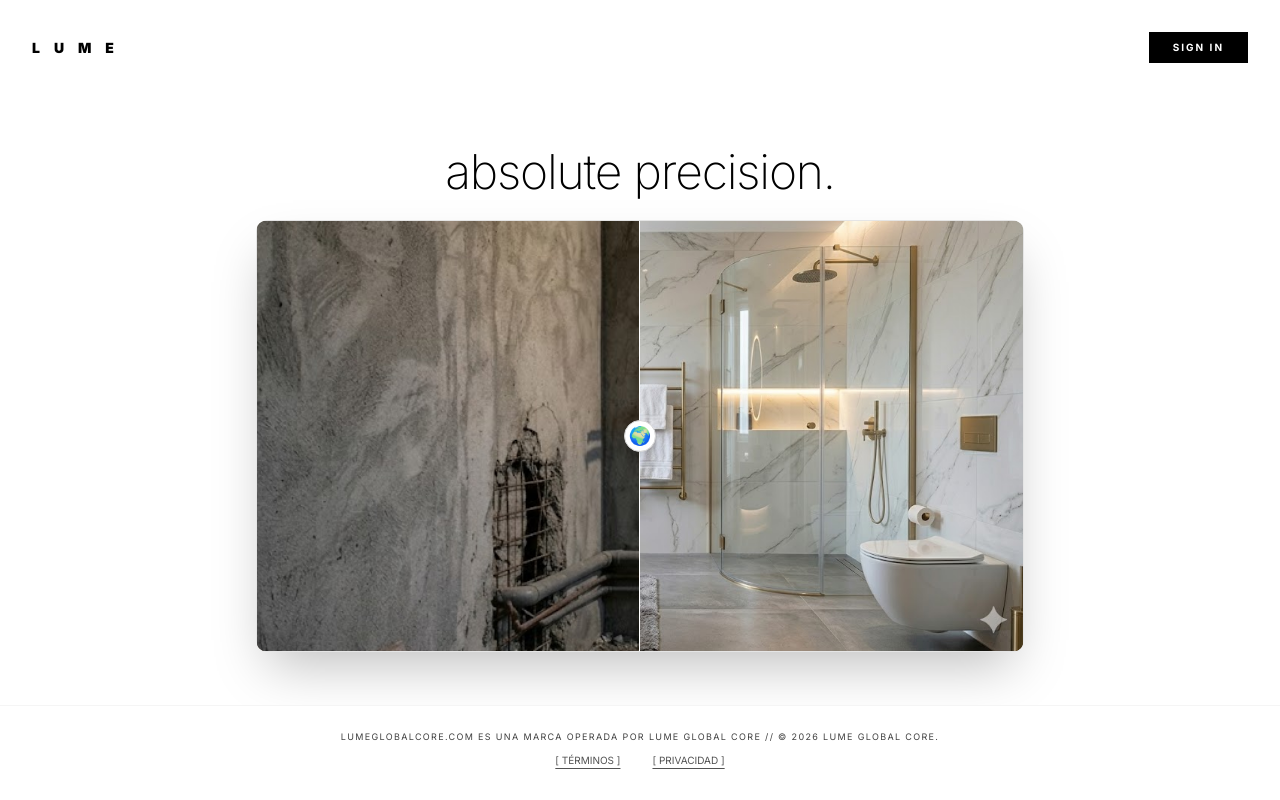
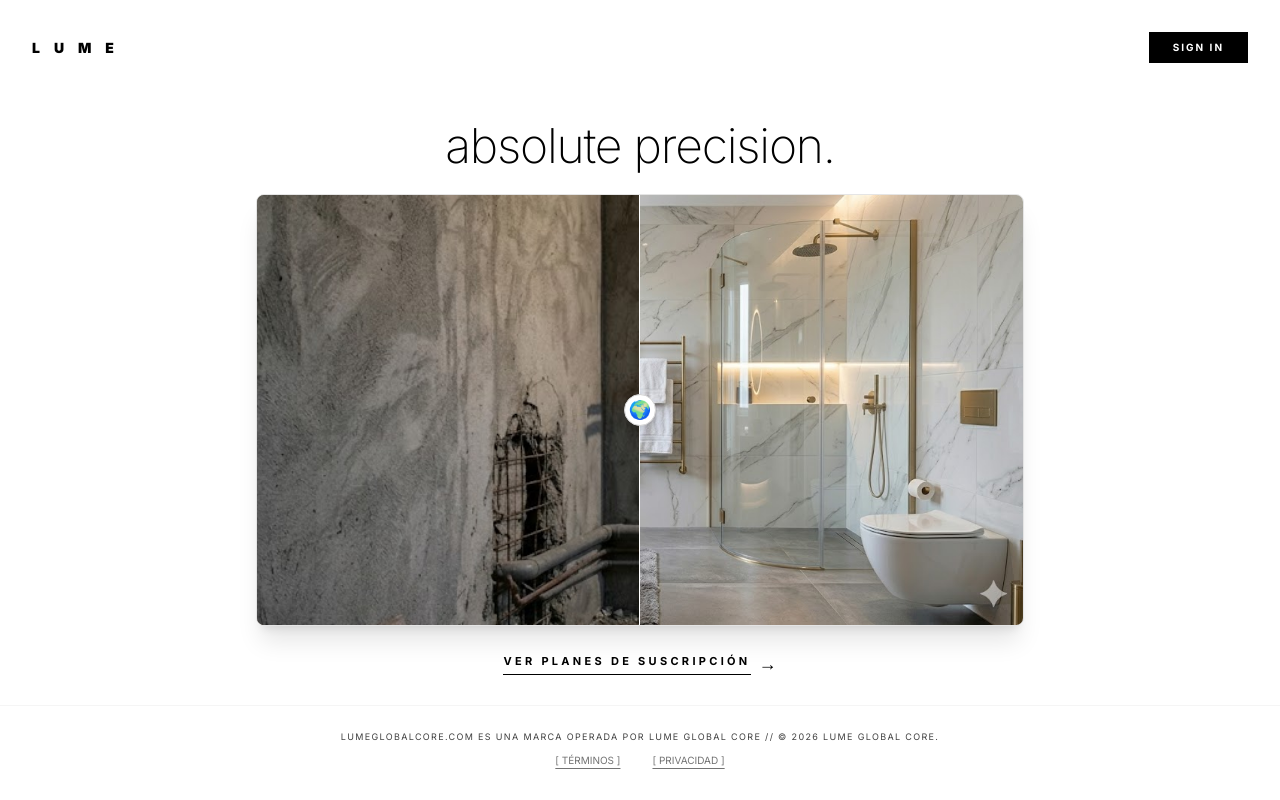
Before and after one commit to lumeglobal10-prog/lume-global-core, a Next.js app: page / in a window 1280 px wide. Built offline with nearby package versions, Linux system fonts and the light colour scheme.

Commit message:
Update page.tsx

```diff
--- a/app/page.tsx
+++ b/app/page.tsx
@@ -1,10 +1,10 @@
+import Link from 'next/link';
 import HeroSlider from '../components/HeroSlider';
 
 export default function LumeHome() {
   const siteName = "L U M E";
 
   return (
-    // h-screen y overflow-hidden para asegurar que todo entre en el visor de la PC
     <main className="flex flex-col h-screen w-full bg-white text-black font-sans overflow-hidden">
 
       {/* HEADER */}
@@ -12,24 +12,33 @@ export default function LumeHome() {
         <div className="text-sm font-black tracking-[0.4em] uppercase">
           {siteName}
         </div>
-        <button className="bg-black text-white px-6 py-2 text-[10px] font-bold tracking-[0.2em] uppercase active:scale-95 transition-all">
-          Sign In
-        </button>
+        {/* Botón de Logueo/Sign In */}
+        <Link href="/login">
+          <button className="bg-black text-white px-6 py-2 text-[10px] font-bold tracking-[0.2em] uppercase active:scale-95 transition-all">
+            Sign In
+          </button>
+        </Link>
       </nav>
 
       {/* ÁREA CENTRAL */}
       <section className="flex-grow flex flex-col items-center justify-center px-4 min-h-0">
 
-        {/* TÍTULO: "absolute precision." en minúsculas y trazo fino */}
         <div className="text-center mb-4 md:mb-6 shrink-0">
           <h1 className="text-3xl md:text-5xl font-extralight tracking-tight leading-tight lowercase">
             absolute precision.
           </h1>
         </div>
 
-        {/* CONTENEDOR SLIDER */}
-        <div className="w-full max-w-lg md:max-w-2xl lg:max-w-3xl mx-auto flex items-center justify-center shadow-2xl rounded-xl overflow-hidden">
+        <div className="w-full max-w-lg md:max-w-2xl lg:max-w-3xl mx-auto flex flex-col items-center justify-center">
           <HeroSlider />
+
+          {/* Botón de Planes/Suscripción debajo del slider */}
+          <Link href="/pricing" className="mt-6 group flex items-center gap-2">
+            <span className="text-[11px] font-bold tracking-[0.3em] uppercase border-b border-black pb-1 group-hover:pr-4 transition-all">
+              Ver Planes de Suscripción
+            </span>
+            <span className="text-lg">→</span>
+          </Link>
         </div>
       </section>
 
@@ -39,8 +48,13 @@ export default function LumeHome() {
           LUMEGLOBALCORE.COM ES UNA MARCA OPERADA POR LUME GLOBAL CORE // © 2026 LUME GLOBAL CORE.
         </p>
         <div className="flex gap-8 font-mono text-[10px] text-neutral-600 uppercase pb-2">
-          <a href="#" className="hover:text-black transition-colors underline underline-offset-4">[ Términos ]</a>
-          <a href="#" className="hover:text-black transition-colors underline underline-offset-4">[ Privacidad ]</a>
+          {/* Enlaces a Términos y Privacidad */}
+          <Link href="/terms" className="hover:text-black transition-colors underline underline-offset-4 text-neutral-500">
+            [ Términos ]
+          </Link>
+          <Link href="/privacy" className="hover:text-black transition-colors underline underline-offset-4 text-neutral-500">
+            [ Privacidad ]
+          </Link>
         </div>
       </footer>
 
```
